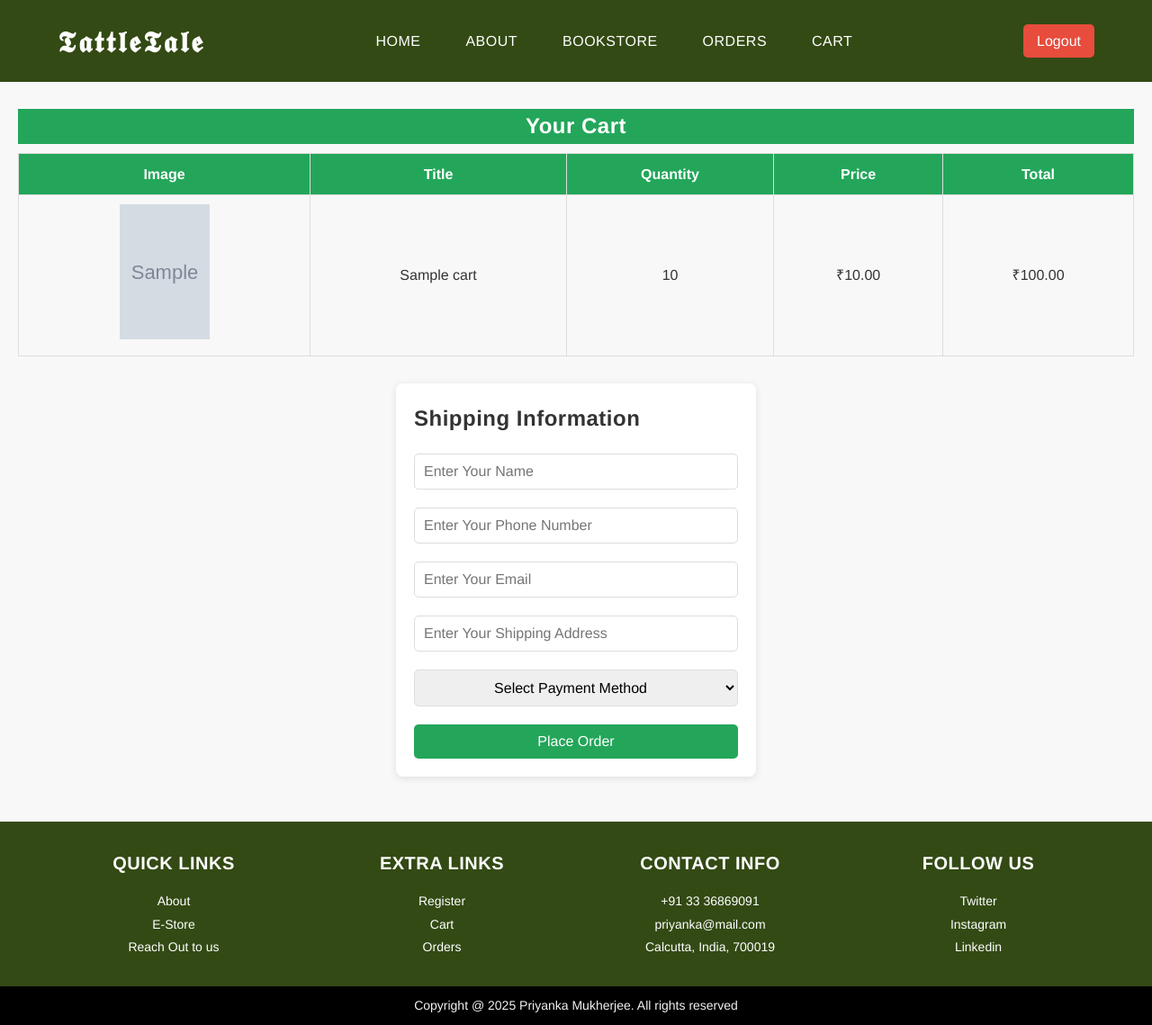
After one commit to Priyanka-1-CS/Book-Store-Project, a PHP site: page /checkout1.php in a window 1280 px wide. The commit adds this page. Shown: the whole page at 90% size. Run offline with PHP 8.4, Linux system fonts and the light colour scheme; the visitor is signed in with stand-in values (Sample User, id 1); tables that the repository leaves empty or names only in its code hold one stand-in row (values such as "Sample post"); grey boxes marked "Sample" are stand-in pictures.

Commit message:
file modified

```diff
--- a/admin_view_order.php
+++ b/admin_view_order.php
@@ -123,6 +123,7 @@ if ($_SERVER['REQUEST_METHOD'] === 'POST' && isset($_POST['update_payment_status
         <li>No books found in this order.</li>
     <?php endif; ?>
 </ul>
+
                     </td>
                 </tr>
                 <tr><th>Order Date Time</th><td><?= htmlspecialchars($order['order_date']) ?></td></tr>
--- /dev/null
+++ b/checkout1.php
@@ -0,0 +1,244 @@
+<?php
+try {
+    require_once "includes/connect_db.inc.php";
+    session_start();
+
+    // Checking if the user is logged in
+    if (!isset($_SESSION["user_id"])) {
+        header("Location: index.php"); // Redirect to login page if not logged in
+        exit();
+    }
+
+    $user_id = $_SESSION["user_id"];
+
+    // Fetch cart items for the logged-in user
+    $stmt = $pdo->prepare("SELECT cart_id, book_id, title, quantity, price, image FROM bookstore.cart WHERE user_id = :user_id;");
+    $stmt->execute(['user_id' => $user_id]);
+    $cart_items = $stmt->fetchAll(PDO::FETCH_ASSOC);
+
+    // Calculate total price
+    $total_price = 0;
+    $book_ids = []; // Array to store book ids
+    $quantities = []; // Array to store quantities
+
+    foreach ($cart_items as $item) {
+        $total_price += $item['price'] * $item['quantity'];
+        // Store book_id and quantity in arrays
+        $book_ids[] = $item['book_id'];
+        $quantities[] = $item['quantity'];
+    }
+
+    // If no items in the cart, notify user and stop execution
+    if (count($cart_items) === 0) {
+        header("Location: cart.php");
+        // echo "<p>Your cart is empty. Please add items to your cart before proceeding.</p>";
+        exit();
+    }
+
+
+    // Handle form submission for placing the order
+    if ($_SERVER['REQUEST_METHOD'] == 'POST') {
+        // Sanitize and validate form data
+        $name = htmlspecialchars($_POST['name']);
+        $number = htmlspecialchars($_POST['number']);
+        $email = filter_var($_POST['email'], FILTER_VALIDATE_EMAIL) ? $_POST['email'] : null;
+        $address = htmlspecialchars($_POST['address']);
+        $payment_method = htmlspecialchars($_POST['payment_method']);
+
+        // Validate form inputs
+        if (!$email) {
+            echo "<p>Please enter a valid email address.</p>";
+            exit();
+        }
+
+        // Start transaction for inserting order
+        $pdo->beginTransaction();
+
+        try {
+            // Convert book_ids and quantities arrays to comma-separated strings
+            $book_ids_str = implode(",", $book_ids);
+            $quantities_str = implode(",", $quantities);
+
+            // Insert order into orders table (with book_ids and quantities as comma-separated values)
+            $stmt = $pdo->prepare("INSERT INTO bookstore.orders (user_id, name, number, email, payment_method, address, total_price, order_date, payment_status, book_id, quantity)
+                                   VALUES (:user_id, :name, :number, :email, :payment_method, :address, :total_price, NOW(), 'Pending', :book_id, :quantity)");
+
+            // Execute order insert
+            $stmt->execute([
+                'user_id' => $user_id,
+                'name' => $name,
+                'number' => $number,
+                'email' => $email,
+                'payment_method' => $payment_method,
+                'address' => $address,
+                'total_price' => $total_price,
+                'book_id' => $book_ids_str,
+                'quantity' => $quantities_str
+            ]);
+
+            // Get the order ID of the inserted order
+            $order_id = $pdo->lastInsertId();
+
+            // Clear the cart after successful order
+            $stmt = $pdo->prepare("DELETE FROM bookstore.cart WHERE user_id = :user_id");
+            $stmt->execute(['user_id' => $user_id]);
+
+            // Commit the transaction
+            $pdo->commit();
+
+            // Display the confirmation message
+            echo "<div class='order-confirmation'>
+                    <h2>Order Confirmation</h2>
+                    <p>Your order has been successfully placed! Order ID: <strong>$order_id</strong></p>
+                    <p>Total Price: ₹" . number_format($total_price, 2) . "</p>
+                    <p>Payment Method: " . htmlspecialchars($payment_method) . "</p>
+                    <p>Thank you for shopping with us!</p>
+                  </div>";
+        } catch (PDOException $e) {
+            // Rollback the transaction in case of an error
+            $pdo->rollBack();
+            echo "<p>Error processing the order: " . $e->getMessage() . "</p>";
+        }
+    }
+} catch (PDOException $e) {
+    echo "<p>Error fetching cart items: " . $e->getMessage() . "</p>";
+    exit();
+}
+?>
+
+
+
+<!DOCTYPE html>
+<html lang="en">
+<head>
+    <meta charset="UTF-8">
+    <meta name="viewport" content="width=device-width, initial-scale=1.0">
+    <title>Checkout - Bookstore</title>
+    <link rel="stylesheet" href="css/checkout.css">
+</head>
+<body>
+
+<header>
+<div class="header">
+      <a href="home.php" class="logo">𝕿𝖆𝖙𝖙𝖑𝖊𝕿𝖆𝖑𝖊</a>
+
+      <nav>
+         <a href="home.php">Home</a>
+         <a href="about.php">About</a>
+         <a href="bookstore.php">BookStore</a>
+         <a href="orders.php">Orders</a>
+         <a href="cart.php">Cart</a>
+      </nav>
+
+      <div class="icons">
+        <?php
+        if (isset($_SESSION['user_id'])):
+        ?>
+        <a href="logout.php" class="delete-btn">Logout</a>
+        <?php else: ?>
+            <a href="index.php">Login</a>
+        <?php endif; ?>
+      </div>
+   </div>
+</header>
+
+<main>
+    <section class="cart-items">
+        <!-- <h2>Your Cart</h2> -->
+
+        <!-- Cart Table -->
+        <table class="cart-table">
+            <caption><h1>Your Cart</h1></caption>
+            <thead>
+                <tr>
+                    <th>Image</th>
+                    <th>Title</th>
+                    <th>Quantity</th>
+                    <th>Price</th>
+                    <th>Total</th>
+                </tr>
+            </thead>
+            <tbody>
+                <?php if (count($cart_items) > 0): ?>
+                    <?php foreach ($cart_items as $item): ?>
+                        <tr>
+                            <td><img src="<?php echo $item['image']; ?>" alt="<?php echo htmlspecialchars($item['title']); ?>"></td>
+                            <td><?php echo htmlspecialchars($item['title']); ?></td>
+                            <td><?php echo $item['quantity']; ?></td>
+                            <td>₹<?php echo number_format($item['price'], 2); ?></td>
+                            <td>₹<?php echo number_format($item['price'] * $item['quantity'], 2); ?></td>
+                        </tr>
+                    <?php endforeach; ?>
+                <?php else: ?>
+                    <tr>
+                        <td colspan="5">Your cart is empty.</td>
+                    </tr>
+                <?php endif; ?>
+            </tbody>
+        </table>
+
+        <!-- Total Amount -->
+        <!-- <div class="total-amount">
+            <strong>Total Amount: ₹<?php
+            // echo number_format($total_price, 2);
+            ?></strong>
+        </div> -->
+
+        <!-- Checkout Form -->
+        <?php if (!isset($order_id)): ?>
+            <form class="checkout-form" method="POST">
+                <h2>Shipping Information</h2>
+                <input type="text" name="name" placeholder="Enter Your Name" required>
+                <input type="text" name="number" placeholder="Enter Your Phone Number" required>
+                <input type="email" name="email" placeholder="Enter Your Email" required>
+                <input name="address" placeholder="Enter Your Shipping Address" required>
+                <select name="payment_method" required>
+                    <option value="">Select Payment Method</option>
+                    <option value="Credit Card">Credit Card</option>
+                    <option value="PayPal">PayPal</option>
+                    <option value="COD">Cash on Delivery</option>
+                </select>
+                <button type="submit">Place Order</button>
+            </form>
+        <?php endif; ?>
+    </section>
+</main>
+
+<footer>
+<section class="box-container">
+   <div class="box">
+      <h3>Quick Links</h3>
+      <a href="about.php">About</a>
+      <a href="shop.php">E-Store</a>
+      <a href="#">Reach Out to us</a>
+   </div>
+
+   <div class="box">
+      <h3>Extra Links</h3>
+      <a href="register.php">Register</a>
+      <a href="cart.php">Cart</a>
+      <a href="orders.php">Orders</a>
+   </div>
+
+   <div class="box">
+      <h3>Contact Info</h3>
+      <p>+91 33 36869091</p>
+      <p>priyanka@mail.com</p>
+      <p>Calcutta, India, 700019</p>
+   </div>
+
+   <div class="box">
+      <h3>Follow Us</h3>
+      <a href="#">Twitter</a>
+      <a href="#">Instagram</a>
+      <a href="#">Linkedin</a>
+   </div>
+</section>
+</footer>
+
+   <section class="credit">
+   <p>Copyright @ <?php echo date('Y'); ?> <span>Priyanka Mukherjee. All rights reserved</span></p>
+   </section>
+
+</body>
+</html>
--- a/css/style.css
+++ b/css/style.css
@@ -104,6 +104,7 @@ header .icons a:hover {
     height: 90vh;
     object-fit: cover;
     opacity: 0.44;
+    margin: 0;
 }
 
 .homea .content {
@@ -151,6 +152,7 @@ header .icons a:hover {
     height: 100vh;
     object-fit: cover;
     opacity: 0.44;
+    margin: 0;
 }
 
 .home h3 {
```
Also changed, not shown: admin_manage_orders.php (+9 -2 lines), checkout.php (+85 -163 lines), uploads/images/Pride_and_Prejudice.JPG (deleted), uploads/images/The_Female_Digital_Revolution.JPG (deleted), uploads/images/be_well_bee.jpg (deleted), uploads/images/clever_lands.jpg (deleted), uploads/images/red_queen.jpg (deleted), uploads/images/the_world.jpg (deleted). Lines whose indentation alone changed are shown as unchanged.
